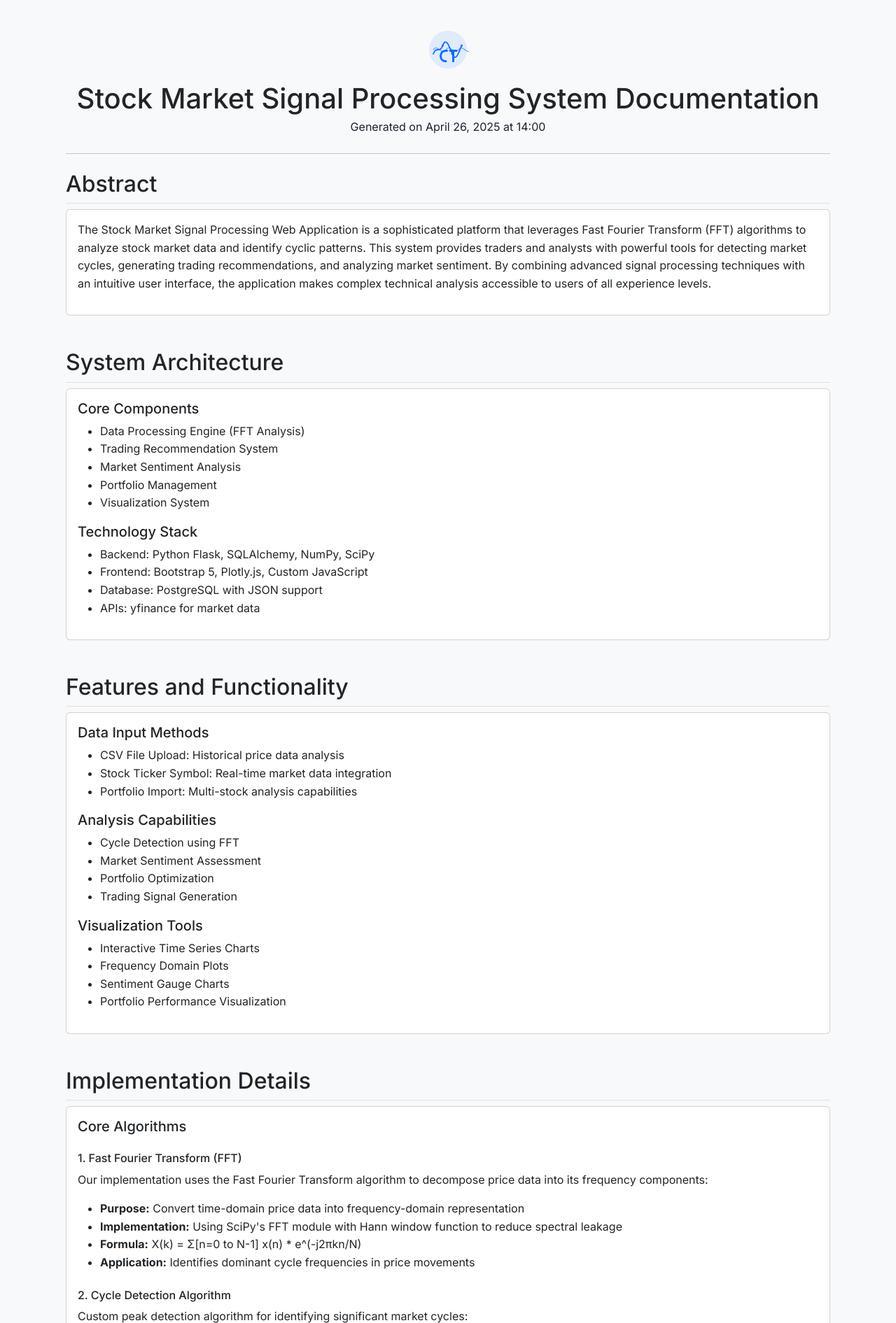
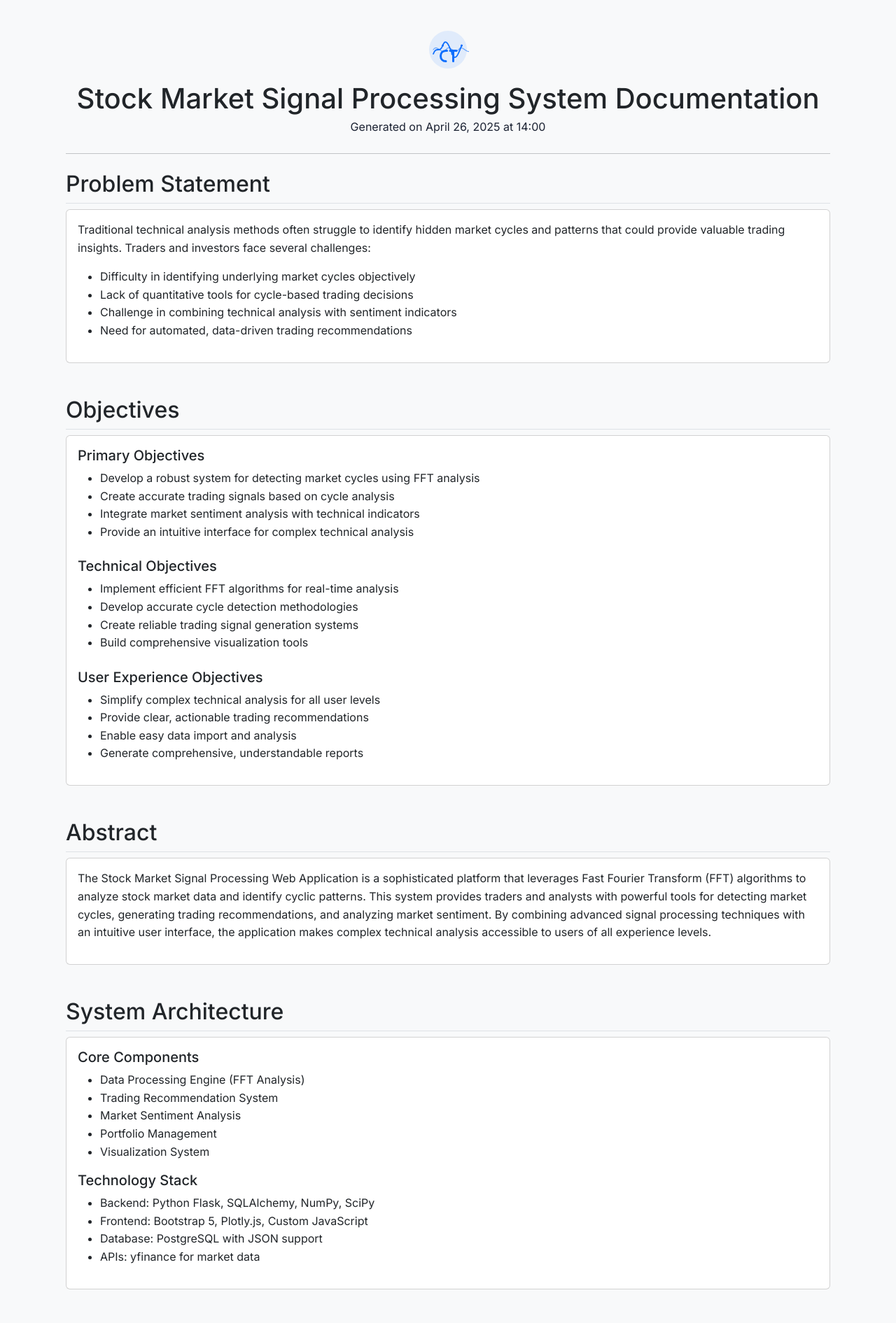
Before and after one commit to Icradle-Innovations-Ltd/StockSignalPro, a Flask app: page /system-report in a window 1280 px wide. Shown: the part 329-2220 px from the top of the page at 70% size. Run offline with Flask 3, Linux system fonts and the light colour scheme; some libraries are stand-ins or nearby versions.

Commit message:
Assistant checkpoint: Added problem statement and objectives sections
Assistant generated file changes:
- templates/system_report.html: Add objectives and problem statement sections

---

User prompt:

add the objectives and problem statement

Replit-Commit-Author: Assistant
Replit-Commit-Session-Id: 3c01ec15-b92c-46da-badf-e82577c2474a

```diff
--- a/templates/system_report.html
+++ b/templates/system_report.html
@@ -10,6 +10,54 @@
         <p class="text-muted">Generated on {{ now().strftime('%B %d, %Y at %H:%M') }}</p>
         <hr class="my-4">
     </div>
+
+    <!-- Problem Statement -->
+    <section class="mb-5">
+        <h2 class="border-bottom pb-2">Problem Statement</h2>
+        <div class="card">
+            <div class="card-body">
+                <p>Traditional technical analysis methods often struggle to identify hidden market cycles and patterns that could provide valuable trading insights. Traders and investors face several challenges:</p>
+                <ul>
+                    <li>Difficulty in identifying underlying market cycles objectively</li>
+                    <li>Lack of quantitative tools for cycle-based trading decisions</li>
+                    <li>Challenge in combining technical analysis with sentiment indicators</li>
+                    <li>Need for automated, data-driven trading recommendations</li>
+                </ul>
+            </div>
+        </div>
+    </section>
+
+    <!-- Objectives -->
+    <section class="mb-5">
+        <h2 class="border-bottom pb-2">Objectives</h2>
+        <div class="card">
+            <div class="card-body">
+                <h5>Primary Objectives</h5>
+                <ul>
+                    <li>Develop a robust system for detecting market cycles using FFT analysis</li>
+                    <li>Create accurate trading signals based on cycle analysis</li>
+                    <li>Integrate market sentiment analysis with technical indicators</li>
+                    <li>Provide an intuitive interface for complex technical analysis</li>
+                </ul>
+
+                <h5 class="mt-4">Technical Objectives</h5>
+                <ul>
+                    <li>Implement efficient FFT algorithms for real-time analysis</li>
+                    <li>Develop accurate cycle detection methodologies</li>
+                    <li>Create reliable trading signal generation systems</li>
+                    <li>Build comprehensive visualization tools</li>
+                </ul>
+
+                <h5 class="mt-4">User Experience Objectives</h5>
+                <ul>
+                    <li>Simplify complex technical analysis for all user levels</li>
+                    <li>Provide clear, actionable trading recommendations</li>
+                    <li>Enable easy data import and analysis</li>
+                    <li>Generate comprehensive, understandable reports</li>
+                </ul>
+            </div>
+        </div>
+    </section>
 
     <!-- Abstract -->
     <section class="mb-5">
```
